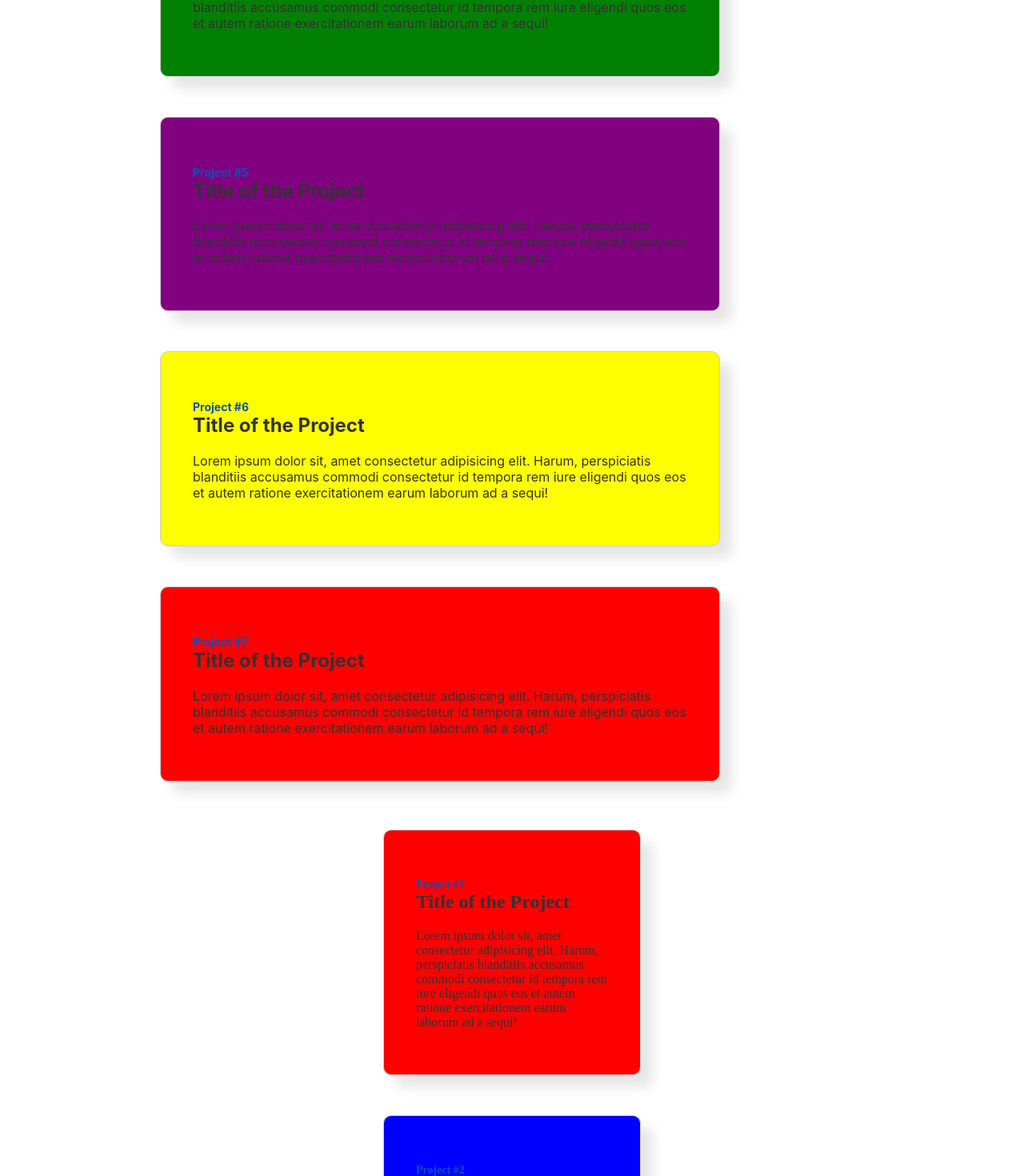
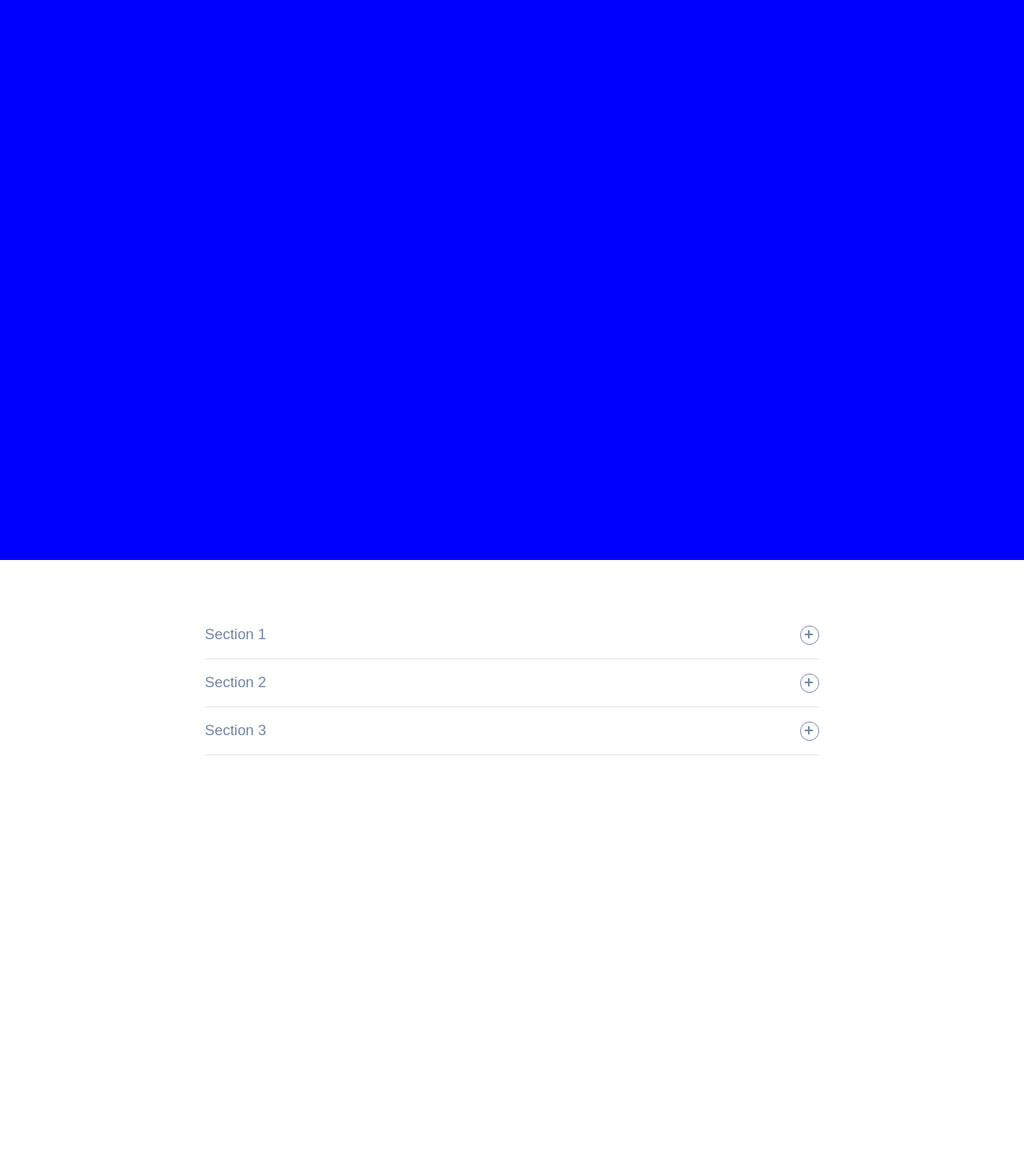
Before and after one commit to heran101/ui-collections, a Next.js app: page / in a window 1280 px wide. Shown: the part 2287-3757 px from the top of the page at 80% size. After the commit the page ends 3295 px from the top, so only its background shows below. Built offline with nearby package versions, Linux system fonts and the light colour scheme.

Commit message:
Add the feature stack

```diff
--- a/Components/common/FeatureStack/FeatureStack.tsx
+++ b/Components/common/FeatureStack/FeatureStack.tsx
@@ -1,25 +1,31 @@
-import React from "react";
+import React, { useEffect, useRef, useState } from "react";
 import styled from "styled-components";
-const FSWrapper = styled.div`
-  margin-top: 100px;
-  padding-top: 150px;
-  padding-bottom: 10px;
-  max-width: 700px;
-  margin: 0 200px;
+interface FSwrapperInterface {
+  ref: any;
+}
+const FSWrapper = styled.div<FSwrapperInterface>`
+  background: blue;
+  position: relative;
+  height: 100rem;
+  padding: 140px 0;
   font-family: -apple-system, BlinkMacSystemFont, "Segoe UI", Roboto, Helvetica,
     Arial, sans-serif, "Apple Color Emoji", "Segoe UI Emoji", "Segoe UI Symbol";
 `;
+const Card = styled.div`
+  position: absolute;
+  left: 0;
+  right: 0;
+  bottom: 0;
+  width: 70%;
+  height: 300px;
+  padding: 20px;
+  margin: 10px auto;
+  background-color: #f0f0f0;
+  border-radius: 48px;
+  box-shadow: 0 2px 5px rgba(0, 0, 0, 0.1);
+  font-size: 18px;
+  transition: transform 0.3s ease-in-out;
 
-const Card = styled.div`
-  top: 20px;
-  position: sticky;
-  border: 1px solid #ccc;
-  box-shadow: 15px 15px 15px rgba(0, 0, 0, 0.1);
-  background-color: white;
-  color: #333;
-  padding: 40px;
-  border-radius: 10px;
-  margin-bottom: 50px;
   h2 {
     padding: 0;
   }
@@ -29,97 +35,87 @@ const Card = styled.div`
     color: #0c4eb9;
   }
   &:nth-child(1n) {
-    top: -100px;
-    right: 20px;
+    bottom: 100px;
     background: red;
     z-index: 100000;
   }
   &:nth-child(2n) {
-    top: -80px;
+    bottom: 80px;
     z-index: 10000;
     background: blue;
   }
   &:nth-child(3n) {
     z-index: 1000;
     background: yellow;
-    top: -60px;
+    bottom: 60px;
   }
 
   &:nth-child(4n) {
     z-index: 100;
     background: green;
-    top: -40px;
+    bottom: 40px;
   }
   &:nth-child(5n) {
-    top: -20px;
+    bottom: 20px;
     z-index: 10;
     background: purple;
   }
-  &:nth-child(6n) {
-    z-index: 9;
-    top: 0;
-  }
-  &:nth-child(7n) {
-    z-index: 8;
-    top: 20px;
-  }
-  &:nth-child(8n) {
-    z-index: 7;
-    top: 40px;
-  }
 `;
-const NextSection = styled.div`
-  background: green;
-  height: 900px;
-  width: 100%;
-`;
-const FSQWrapper = styled.div`
-  height: 100vh;
-  width: 30rem;
-  margin-right: auto;
-  margin-left: auto;
-  display: grid;
-  grid-template-columns: 1fr;
-  grid-template-rows: 1fr;
-`;
-const ESCard = styled.div`
-  margin: auto;
-  width: 50%;
-  border: 1px solid #ccc;
-  box-shadow: 15px 15px 15px rgba(0, 0, 0, 0.1);
-  background-color: white;
-  color: #333;
-  padding: 40px;
-  border-radius: 10px;
-  margin-bottom: 50px;
-  h2 {
-    padding: 0;
-  }
-  span {
-    display: block;
-    font-size: 14px;
-    color: #0c4eb9;
-  }
-  &:nth-child(1n) {
-    grid-column-start: 1;
-    background: red;
-    z-index: 100000;
-  }
-  &:nth-child(2n) {
-    grid-column-start: 1;
-    background: blue;
-  }
-  &:nth-child(3n) {
-    grid-column-start: 1;
-    z-index: 1000;
-    background: yellow;
-  }
-`;
+
+interface windowDimentionsInt {
+  innerWidth: number;
+  innerHeight: number;
+}
 const FeatureStack = () => {
+  const featureStack = useRef<HTMLElement | null>(null);
+  const [scrollPosition, setScrollPosition] = useState(0);
+  const [windowDimensions, setWindowDimensions] =
+    useState<windowDimentionsInt>();
+
+  useEffect(() => {
+    const handleResize = () => {
+      const { innerWidth, innerHeight } = window;
+      setWindowDimensions({ innerWidth, innerHeight });
+    };
+    window.addEventListener("resize", handleResize);
+    handleResize();
+    return () => window.removeEventListener("resize", handleResize);
+  }, []);
+
+  const handleScroll = () => {
+    const currentPosition =
+      window.pageYOffset || document.documentElement.scrollTop;
+    setScrollPosition(currentPosition);
+  };
+
+  useEffect(() => {
+    window.addEventListener("scroll", handleScroll);
+    return () => {
+      window.removeEventListener("scroll", handleScroll);
+    };
+  }, [handleScroll, scrollPosition]);
+
+  useEffect(() => {
+    if (!windowDimensions) return;
+    const mainWrapperRect = featureStack.current?.getBoundingClientRect();
+    const cardList = featureStack?.current?.children;
+
+    if (mainWrapperRect!.top < windowDimensions!.innerHeight - 600) {
+      if (!cardList) return;
+      for (var i = 0; i < cardList!.length; i++) {
+        const oneCard = cardList[i] as HTMLElement;
+        oneCard.style.position = "sticky";
+        oneCard.style.marginTop = "60px";
+        oneCard.style.bottom = `${100 + (i - 1) * -30}px`;
+        oneCard.style.transition = "all 30ms";
+        oneCard.style.top = `${-100 + (i - 1) * 30}px`;
+      }
+    }
+  }, [scrollPosition, windowDimensions]);
   return (
     <>
       <div>
-        <FSWrapper>
+        <FSWrapper ref={featureStack}>
           <Card>
             <h2>
               <span>Project #1</span>Title of the Project
@@ -164,77 +160,8 @@ const FeatureStack = () => {
               laborum ad a sequi!
             </p>
           </Card>
-          <Card>
-            <h2>
-              <span>Project #5</span>Title of the Project
-            </h2>
-            <p>
-              Lorem ipsum dolor sit, amet consectetur adipisicing elit. Harum,
-              perspiciatis blanditiis accusamus commodi consectetur id tempora
-              rem iure eligendi quos eos et autem ratione exercitationem earum
-              laborum ad a sequi!
-            </p>
-          </Card>
-          <Card>
-            <h2>
-              <span>Project #6</span>Title of the Project
-            </h2>
-            <p>
-              Lorem ipsum dolor sit, amet consectetur adipisicing elit. Harum,
-              perspiciatis blanditiis accusamus commodi consectetur id tempora
-              rem iure eligendi quos eos et autem ratione exercitationem earum
-              laborum ad a sequi!
-            </p>
-          </Card>
-          <Card>
-            <h2>
-              <span>Project #7</span>Title of the Project
-            </h2>
-            <p>
-              Lorem ipsum dolor sit, amet consectetur adipisicing elit. Harum,
-              perspiciatis blanditiis accusamus commodi consectetur id tempora
-              rem iure eligendi quos eos et autem ratione exercitationem earum
-              laborum ad a sequi!
-            </p>
-          </Card>
         </FSWrapper>
-        <FSQWrapper>
-          <ESCard>
-            <h2>
-              <span>Project #1</span>Title of the Project
-            </h2>
-            <p>
-              Lorem ipsum dolor sit, amet consectetur adipisicing elit. Harum,
-              perspiciatis blanditiis accusamus commodi consectetur id tempora
-              rem iure eligendi quos eos et autem ratione exercitationem earum
-              laborum ad a sequi!
-            </p>
-          </ESCard>
-          <ESCard>
-            <h2>
-              <span>Project #2</span>Title of the Project
-            </h2>
-            <p>
-              Lorem ipsum dolor sit, amet consectetur adipisicing elit. Harum,
-              perspiciatis blanditiis accusamus commodi consectetur id tempora
-              rem iure eligendi quos eos et autem ratione exercitationem earum
-              laborum ad a sequi!
-            </p>
-          </ESCard>
-          <ESCard>
-            <h2>
-              <span>Project #3</span>Title of the Project
-            </h2>
-            <p>
-              Lorem ipsum dolor sit, amet consectetur adipisicing elit. Harum,
-              perspiciatis blanditiis accusamus commodi consectetur id tempora
-              rem iure eligendi quos eos et autem ratione exercitationem earum
-              laborum ad a sequi!
-            </p>
-          </ESCard>
-        </FSQWrapper>
       </div>
-      <NextSection></NextSection>
     </>
   );
 };
--- a/pages/index.tsx
+++ b/pages/index.tsx
@@ -98,6 +98,7 @@ export default function Home() {
           </HorizontalCenter>
         </Container>
         <FeatureStack />
+        <FAQ />
       </main>
     </>
   );
```
